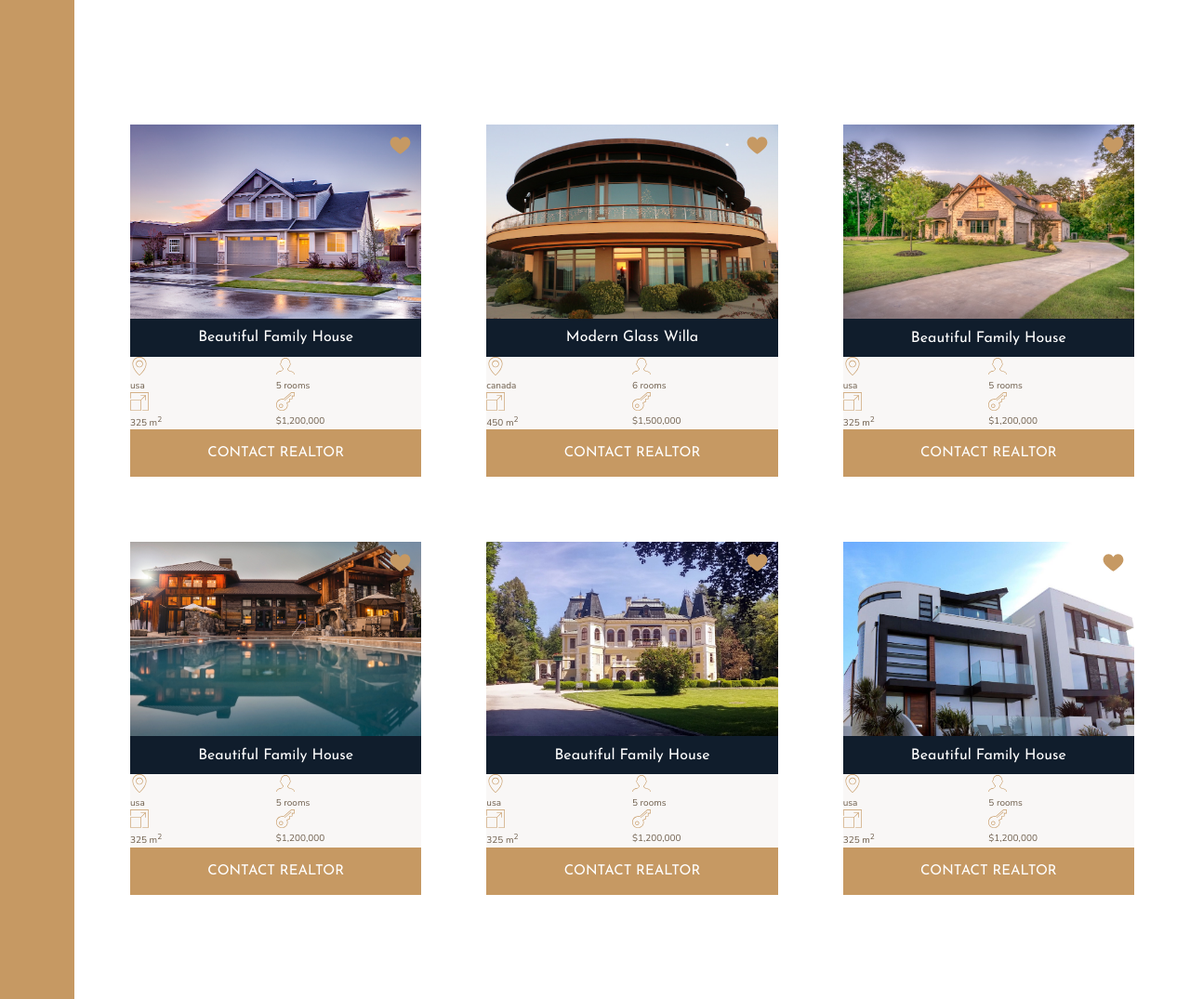
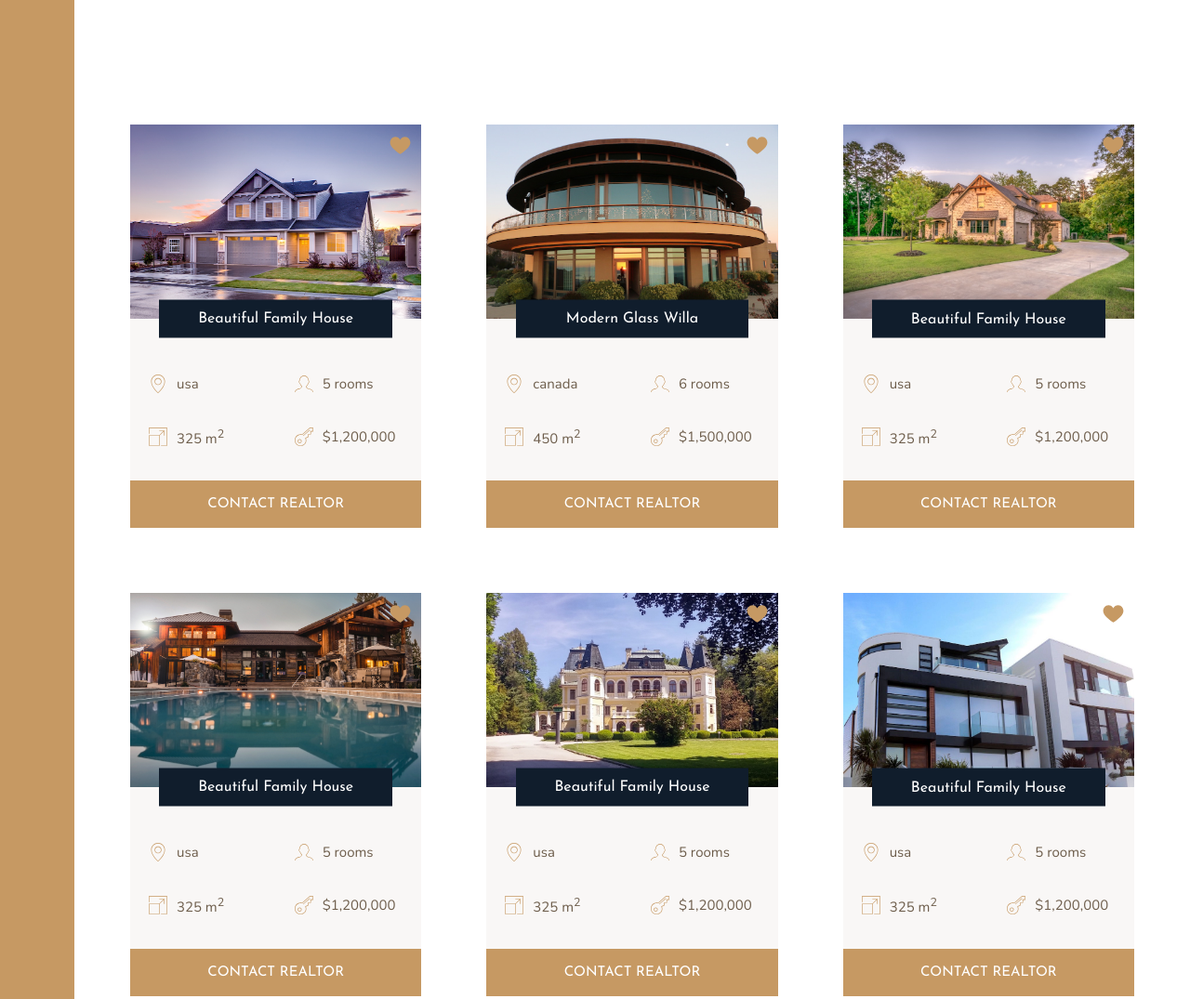
Before and after one commit to front-end-code/nexter, a website: page index.html in a window 1280 px wide. Shown: the part 1780-2855 px from the top of the page at 93% size. Drawn offline with nearby package versions, Linux system fonts and the light colour scheme.

Commit message:
Finished Home section

```diff
--- a/sass/_homes.scss
+++ b/sass/_homes.scss
@@ -9,6 +9,7 @@
     background-color: $color-grey-light-1;
     display: grid;
     grid-template-columns: repeat(2, 1fr);
+    grid-row-gap: 3.5rem;
 
     &__img {
         width: 100%;
@@ -26,10 +27,15 @@
         z-index: 2;
         justify-self: end;
         margin: 1rem 1rem 0 0;
+        cursor: pointer;
     }
 
     &__name {
+        grid-row: 1 / 2;
         grid-column: 1 / -1;
+        justify-self: center;
+        align-self: end;
+        width: 80%;
         font-family: $font-display;
         font-size: 1.6rem;
         text-align: center;
@@ -38,6 +44,12 @@
         color: $color-white;
         font-weight: 400;
         text-transform: capitalize;
+        transform: translateY(50%);
+        z-index: 2;
+    }
+    &__location,
+    &__rooms {
+        margin-top: 2.5rem;
     }
 
     &__location,
@@ -45,10 +57,16 @@
     &__area,
     &__price  {
 
+        font-size: 1.5rem;
+        margin-left: 2rem;
+        display: flex;
+        align-items: center;
+
         svg {
             fill: $color-primary;
             width: 2rem;
             height: 2rem;
+            margin-right: 1rem;
         }
 
         P {
```
Also changed, not shown: css/style.css.
